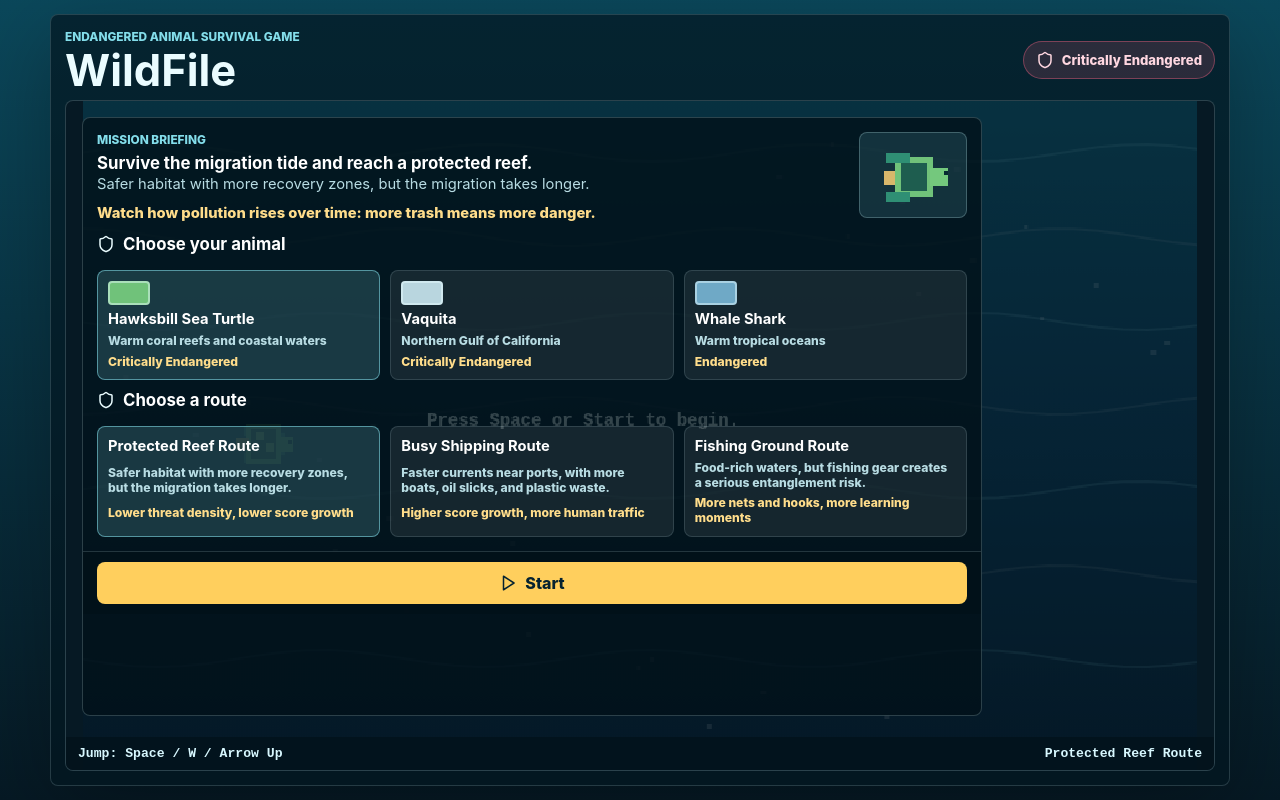
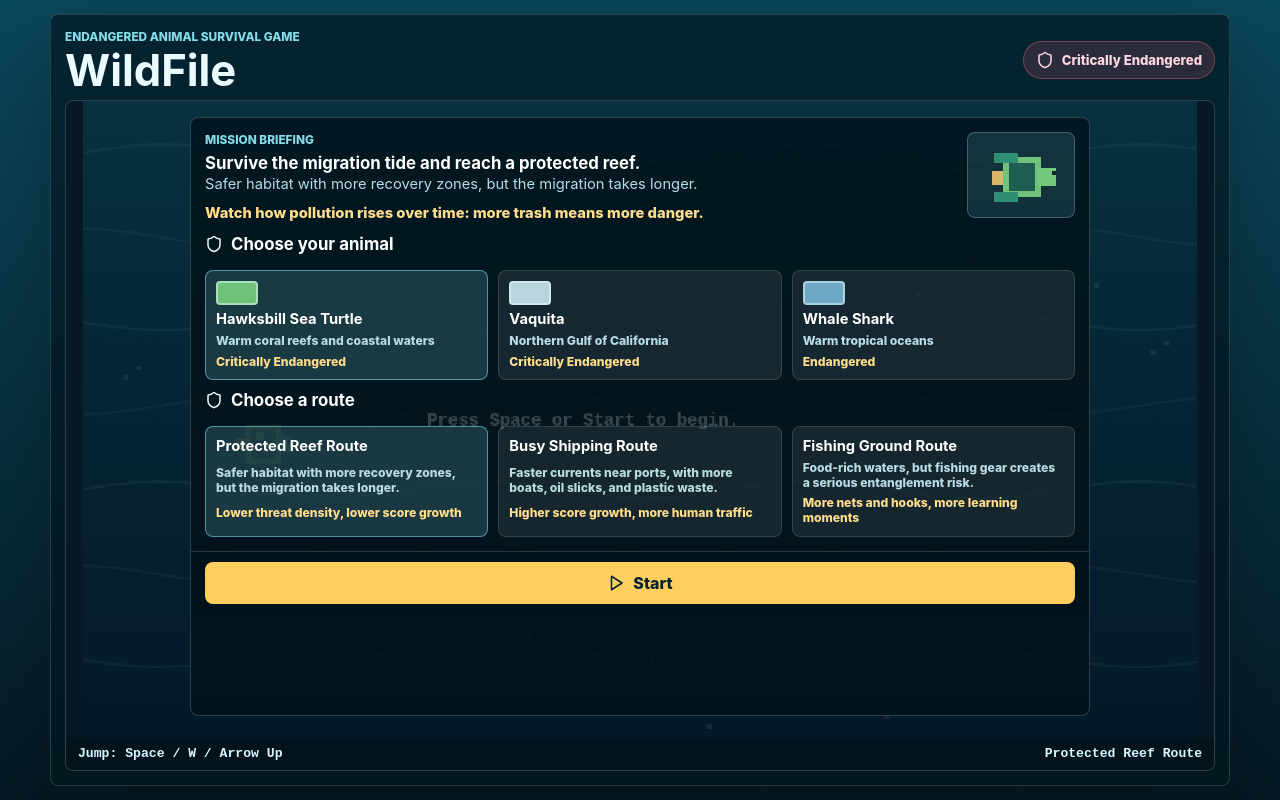
Before and after one commit to serenequacked/animal-hack-26, a React (Vite) app: page / in a window 1280 px wide. Built offline with nearby package versions, Linux system fonts and the light colour scheme.

Commit message:
Center selection menu overlay

```diff
--- a/src/styles.css
+++ b/src/styles.css
@@ -248,13 +248,15 @@ canvas {
   bottom: 54px;
   display: flex;
   flex-direction: column;
-  left: 16px;
+  left: 50%;
   max-width: 900px;
   overflow: hidden;
   padding: 0;
   position: absolute;
-  right: 16px;
+  right: auto;
   top: 16px;
+  transform: translateX(-50%);
+  width: min(900px, calc(100% - 32px));
 }
 
 .mission-overlay h2 {
```
